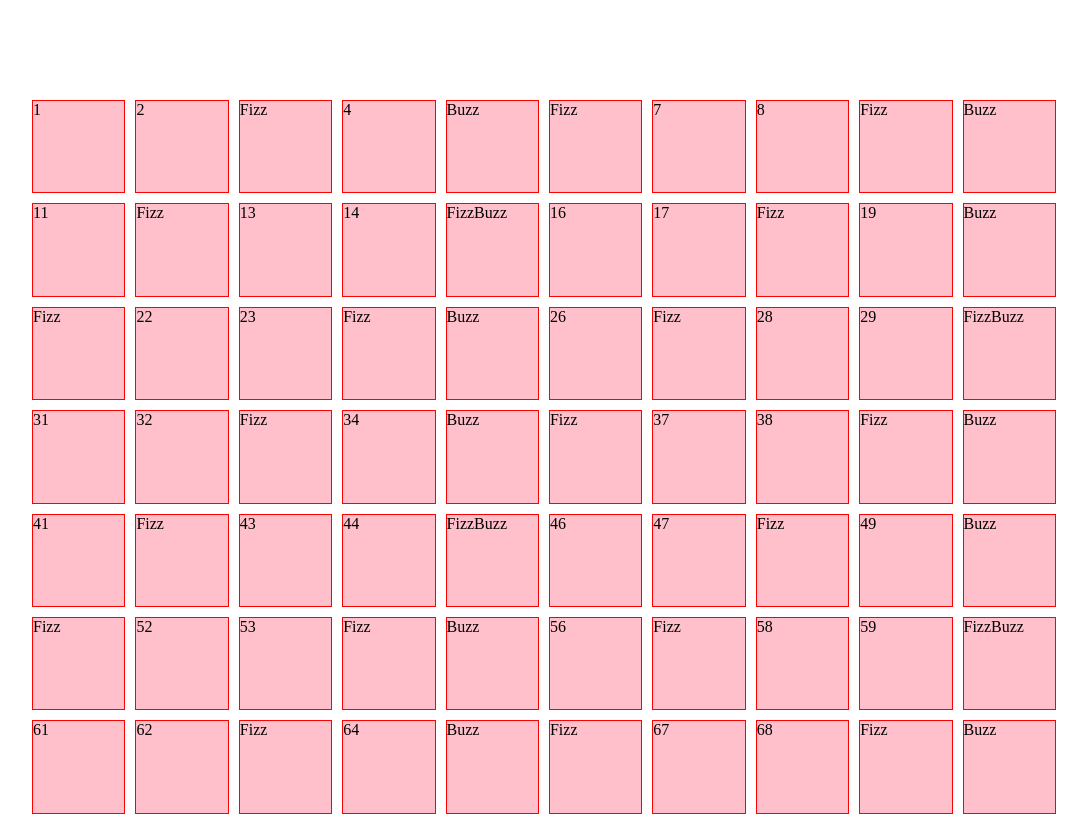
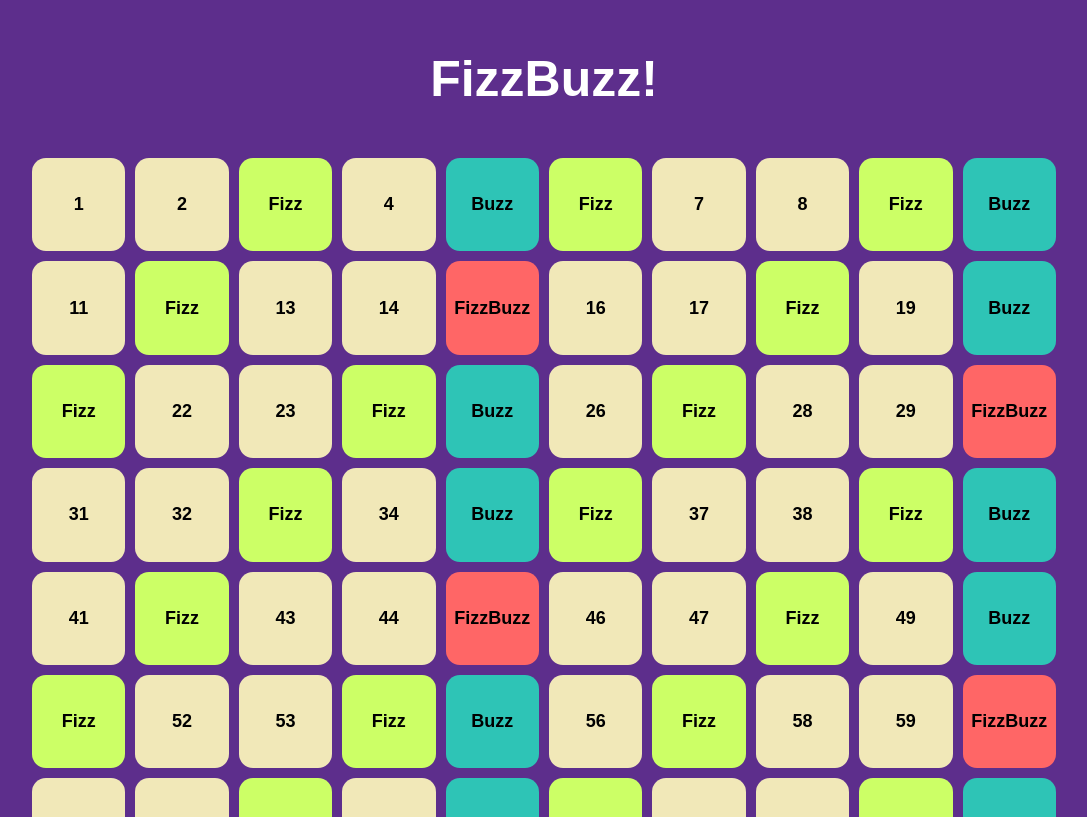
Before and after one commit to MLaz95/js-fizzbuzz, a plain HTML site: page index.html in a window 1280 px wide. Shown: the top 817 px of the page, without its empty margins (96-1183 px from the left). Drawn offline with Linux system fonts and the light colour scheme.

Commit message:
aggiunto stile in base a contenuto elemento; fine bonus2

```diff
--- a/index.html
+++ b/index.html
@@ -7,6 +7,9 @@
     <title>Document</title>
 </head>
 <body>
+
+    <h1>FizzBuzz!</h1>
+
     <div class="container">
 
     </div>
--- a/script.js
+++ b/script.js
@@ -11,14 +11,17 @@ for(i = 1; i <= 100; i++){
     if(i % 3 == 0 && i % 5 == 0){
         console.log("FizzBuzz");
         newElement.innerHTML = "FizzBuzz";
+        newElement.classList.add('fizz', 'buzz')
     // then logs fizz if divisible by 3
     } else if(i % 3 == 0){
         console.log("Fizz")
         newElement.innerHTML = "Fizz";
+        newElement.classList.add('fizz')
     // then logs buzz if divisible by 5
     } else if(i % 5 == 0){
         console.log("Buzz");
         newElement.innerHTML = "Buzz";
+        newElement.classList.add('buzz')
     } else{
         console.log(i);
         newElement.innerHTML = i;
--- a/style.css
+++ b/style.css
@@ -2,6 +2,19 @@
     padding: 0;
     margin: 0;
     box-sizing: border-box;
+}
+
+body{
+    background-color: #5d2e8c;
+    font-family: sans-serif;
+}
+
+h1{
+    margin-top: 50px;
+
+    text-align: center;
+    font-size: 50px;
+    color: white;
 }
 
 .container{
@@ -12,12 +25,31 @@
     width: 80%;
     margin-left: auto;
     margin-right: auto;
-    padding-top: 100px;
+    padding: 50px 0 100px;
 }
 
 .box{
     width: calc(100% / 10 - 10px / 10 * 9);
     aspect-ratio: 1 / 1;
-    background-color: pink;
-    border: 1px solid red;
+
+    display: flex;
+    justify-content: center;
+    align-items: center;
+
+    border-radius: 15%;
+    font-size: 18px;
+    font-weight: bold;
+    background-color: #f1e8b8;
 }
+
+.fizz{
+    background-color: #CCFF66;
+}
+
+.buzz{
+    background-color: #2EC4B6;
+}
+
+.fizz.buzz{
+    background-color: #ff6666;
+}
```
